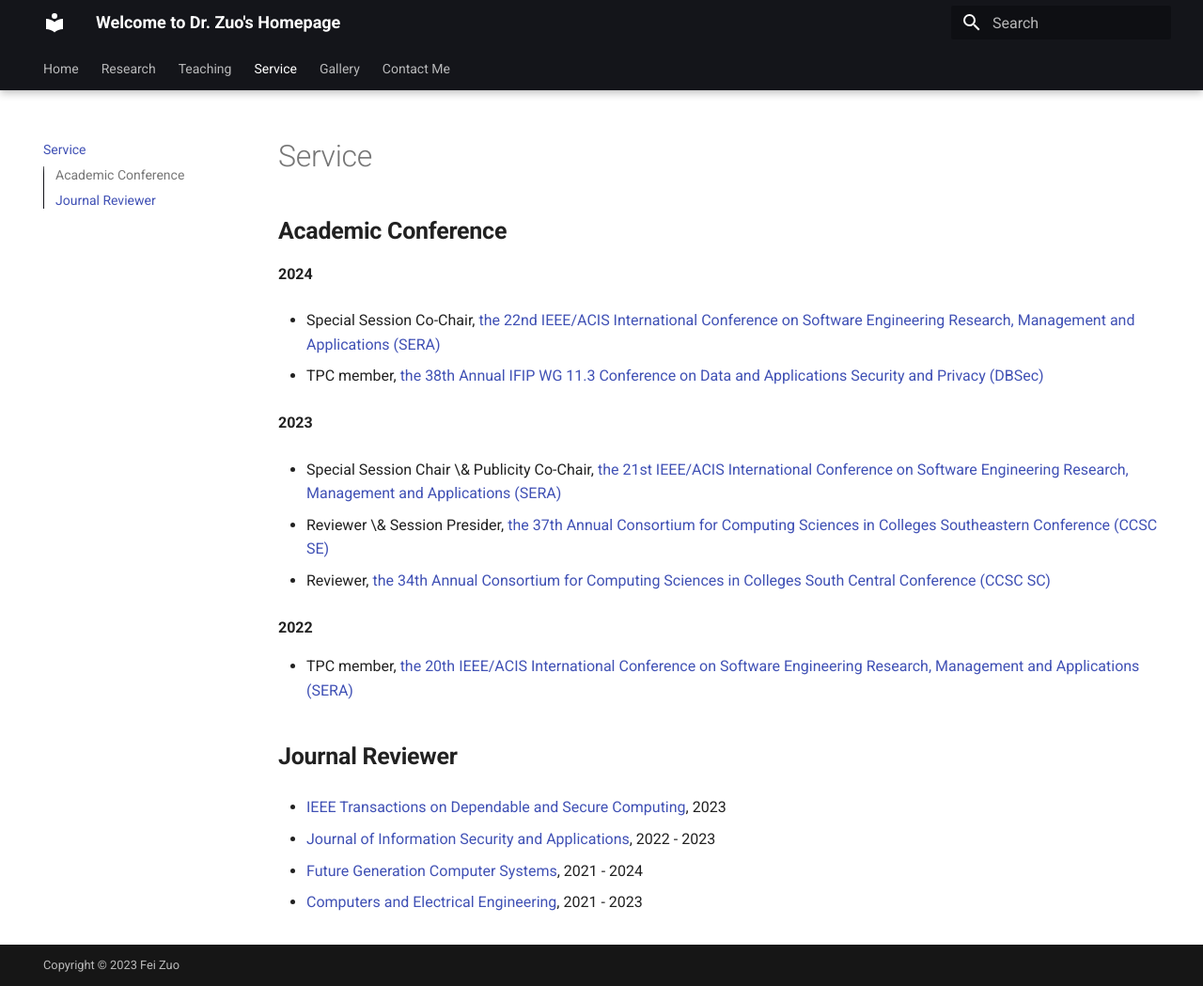
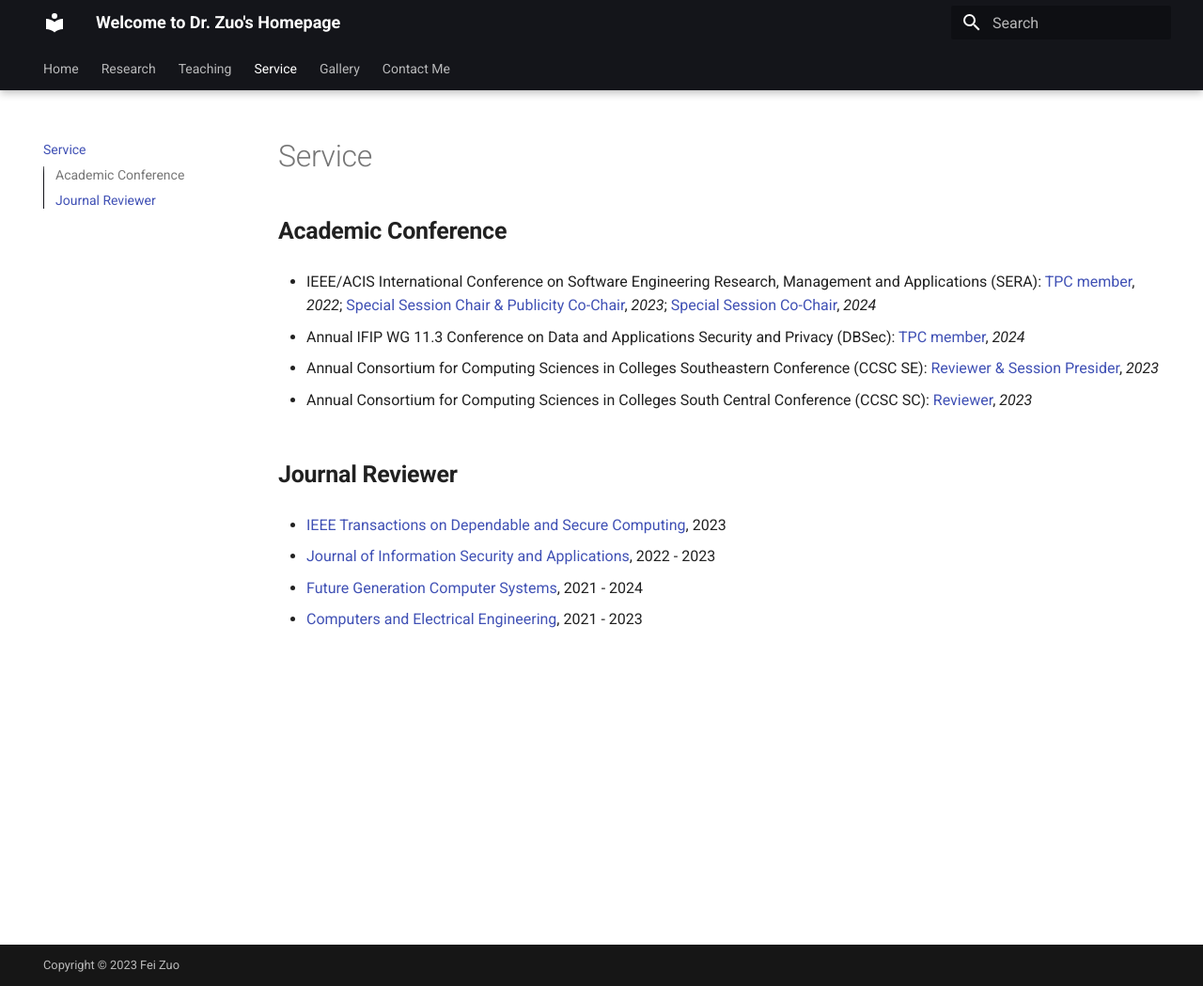
Before and after one commit to fzuo/homepage, an MkDocs documentation site: the page built from docs/service.md, in a window 1280 px wide and 1049 px high. Shown: the whole window at 94% size. Built offline with MkDocs 1.6.1 and Material for MkDocs 9.7.7, drawn with Linux system fonts in a browser that asks for light colours.

Commit message:
Updating files

```diff
--- a/docs/service.md
+++ b/docs/service.md
@@ -2,23 +2,14 @@
 
 ##  <b> Academic Conference </b>
 
-**2024**
+-  IEEE/ACIS International Conference on Software Engineering Research, Management and Applications (SERA): <a href="http://acisinternational.org/conferences/sera-2022/">TPC member</a>, *2022*; <a href="http://acisinternational.org/conferences/sera-2023/">Special Session Chair & Publicity Co-Chair</a>, *2023*; <a href="http://acisinternational.org/conferences/sera-2024/">Special Session Co-Chair</a>, *2024*
 
-- Special Session Co-Chair, <a href="http://acisinternational.org/conferences/sera-2024/">the 22nd IEEE/ACIS International Conference on Software Engineering Research, Management and Applications (SERA)</a>
+- Annual IFIP WG 11.3 Conference on Data and Applications Security and Privacy (DBSec): <a href="https://www.dbsec2024.unimol.it/">TPC member</a>, *2024*
 
-- TPC member, <a href="https://www.dbsec2024.unimol.it/">the 38th Annual IFIP WG 11.3 Conference on Data and Applications Security and Privacy (DBSec)</a>
+- Annual Consortium for Computing Sciences in Colleges Southeastern Conference (CCSC SE): <a href="http://www.ccscse.org/conference.php?year=37th">Reviewer & Session Presider</a>, *2023*
 
-**2023**
+- Annual Consortium for Computing Sciences in Colleges South Central Conference (CCSC SC): <a href="https://www.ccsc.org/southcentral/">Reviewer</a>, *2023*
 
-- Special Session Chair \& Publicity Co-Chair, <a href="http://acisinternational.org/conferences/sera-2023/">the 21st IEEE/ACIS International Conference on Software Engineering Research, Management and Applications (SERA)</a>
-
-- Reviewer \& Session Presider, <a href="http://www.ccscse.org/conference.php?year=37th">the 37th Annual Consortium for Computing Sciences in Colleges Southeastern Conference (CCSC SE)</a>
-
-- Reviewer, <a href="https://www.ccsc.org/southcentral/">the 34th Annual Consortium for Computing Sciences in Colleges South Central Conference (CCSC SC)</a>
-
-**2022**
-
-- TPC member, <a href="http://acisinternational.org/conferences/sera-2022/">the 20th IEEE/ACIS International Conference on Software Engineering Research, Management and Applications (SERA)</a>
 
 ##  <b> Journal Reviewer </b>
 
```
